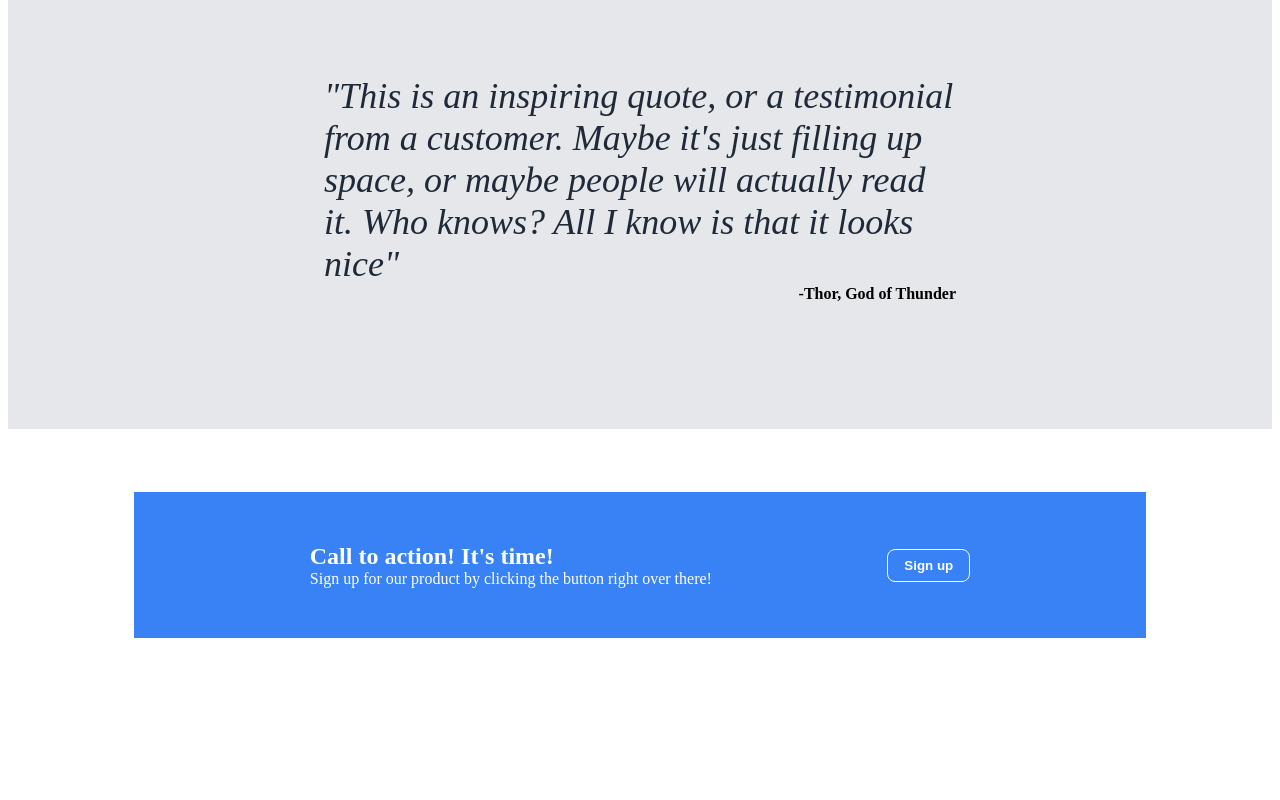
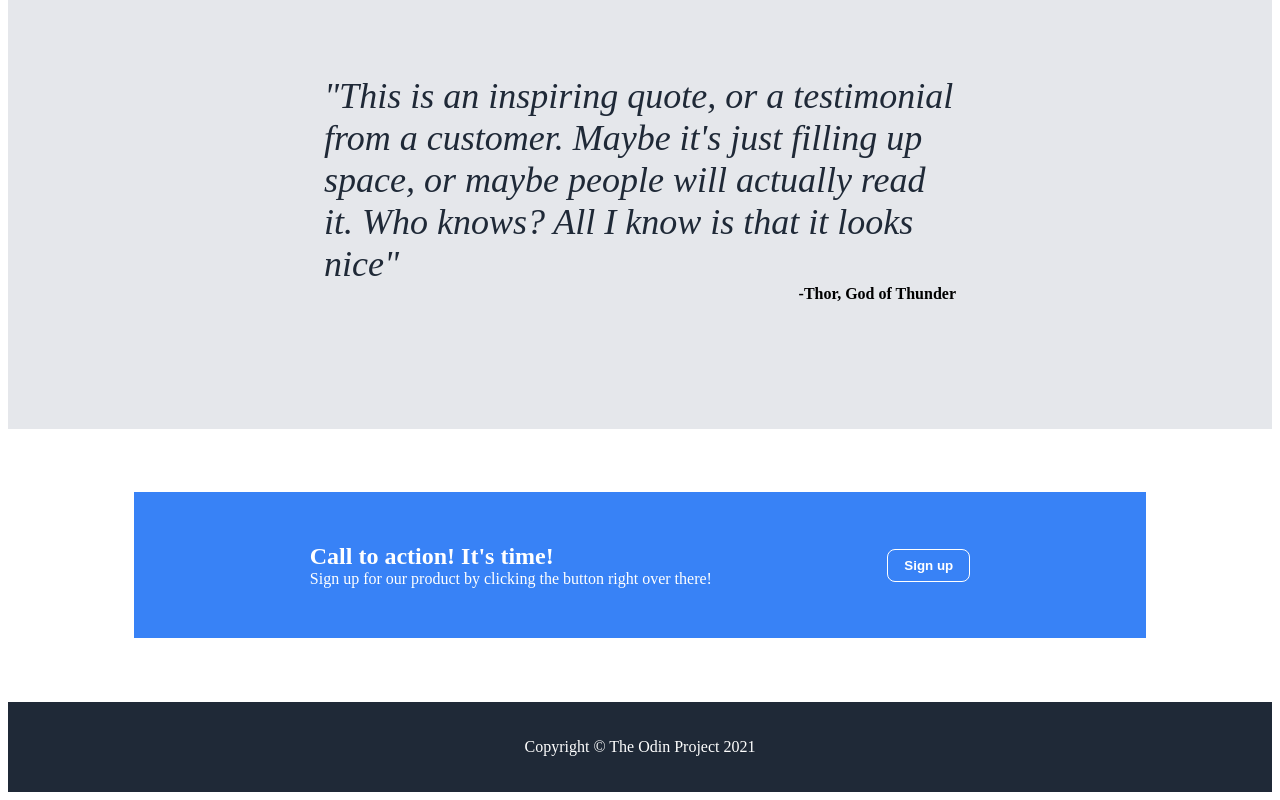
Before and after one commit to thirdslipper/flex-project, a plain HTML site: page index.html in a window 1280 px wide. Shown: the part 1034-1834 px from the top of the page. Before the commit the page ends 1744 px from the top, so only its background shows below. Drawn offline with Linux system fonts and the light colour scheme.

Commit message:
Non fixed footer added to the bottom of the page
Added the Odin copyright to the bottom of the page, completed
first draft of the project.

```diff
--- a/index.html
+++ b/index.html
@@ -69,8 +69,7 @@
     </div>
 
     <div class="footer">
-
-
+        <div class="footer-text">Copyright © The Odin Project 2021<div>
     </div>
 </body>
 </html>
--- a/style.css
+++ b/style.css
@@ -141,3 +141,17 @@ button{
     align-content: center;
     border: 1px solid white;
 }
+
+.footer{
+    display: flex;
+    justify-content: center;
+    align-items: center;
+    bottom:0;
+    left:0;
+    right:0;
+    padding: 36px;
+    background-color: #1F2937;
+}
+.footer-text{
+    color: white;
+}
```
